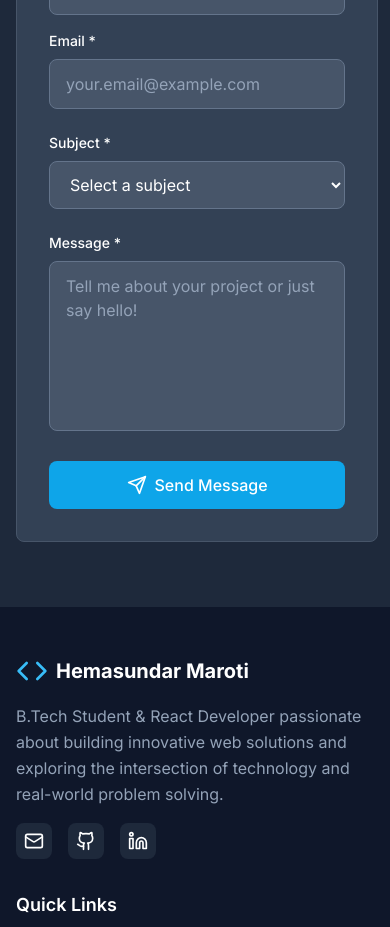
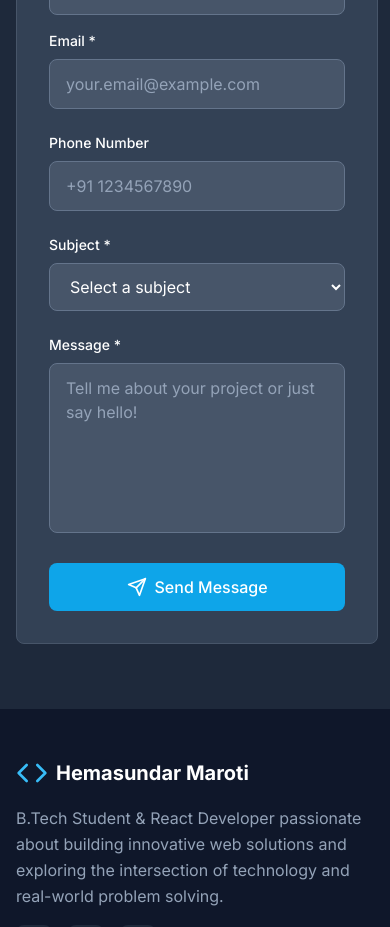
Before and after one commit to Hemasundar2006/Hemasundar-Maroti-Portfolio, a React (Vite) app: page / in a window 390 px wide. Shown: the part 10440-11367 px from the top of the page. Built offline with nearby package versions, Linux system fonts and the light colour scheme.

Commit message:
Add phone number field to Contact form and update form reset logic

```diff
--- a/src/components/Contact.jsx
+++ b/src/components/Contact.jsx
@@ -6,6 +6,7 @@ const Contact = () => {
   const [formData, setFormData] = useState({
     name: '',
     email: '',
+    phone: '',
     subject: '',
     message: ''
   })
@@ -29,7 +30,7 @@ const Contact = () => {
       if (!res.ok || !data.ok) throw new Error(data.error || 'Failed to send')
       // success
       alert('Message sent successfully!')
-      setFormData({ name: '', email: '', subject: '', message: '' })
+      setFormData({ name: '', email: '', phone: '', subject: '', message: '' })
     } catch (err) {
       console.error(err)
       alert('Failed to send message. Please try again later.')
@@ -197,6 +198,21 @@ const Contact = () => {
                 </div>
 
                 <div>
+                  <label htmlFor="phone" className="block text-sm font-medium text-white mb-2 text-highlight">
+                    Phone Number
+                  </label>
+                  <input
+                    type="tel"
+                    id="phone"
+                    name="phone"
+                    value={formData.phone}
+                    onChange={handleChange}
+                    className="w-full px-4 py-3 border border-dark-500 bg-dark-600 text-white rounded-lg focus:ring-2 focus:ring-primary-500 focus:border-transparent transition-all duration-200 placeholder-dark-400"
+                    placeholder="+91 1234567890"
+                  />
+                </div>
+
+                <div>
                   <label htmlFor="subject" className="block text-sm font-medium text-white mb-2 text-highlight">
                     Subject *
                   </label>
@@ -209,6 +225,7 @@ const Contact = () => {
                     className="w-full px-4 py-3 border border-dark-500 bg-dark-600 text-white rounded-lg focus:ring-2 focus:ring-primary-500 focus:border-transparent transition-all duration-200"
                   >
                     <option value="" disabled>Select a subject</option>
+                    <option value="Contact">Contact</option>
                     <option value="Freelancing Projects">Freelancing Projects</option>
                     <option value="Startup ideas">Startup ideas</option>
                     <option value="collabrations">collabrations</option>
```
